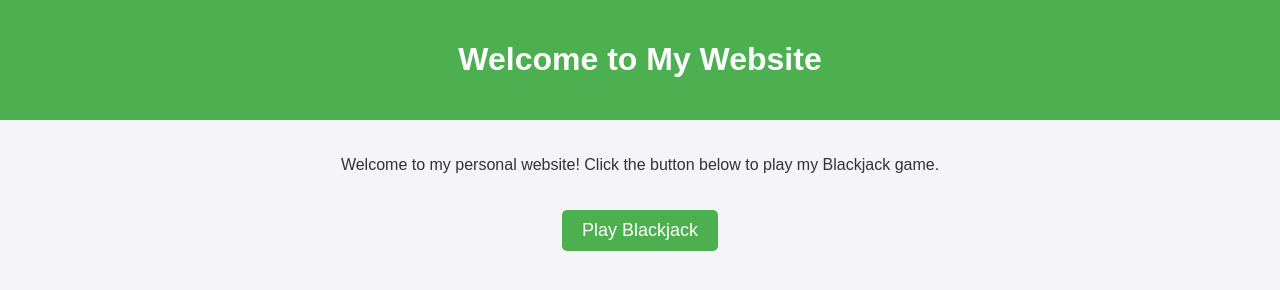
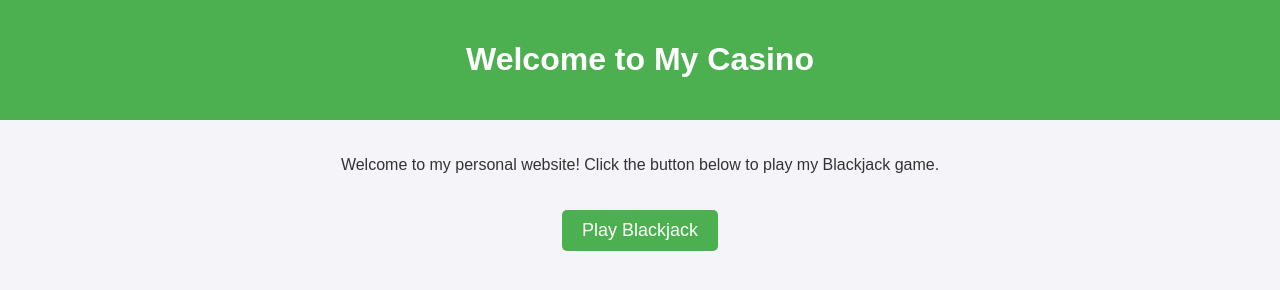
Before and after one commit to William-is-black/blackjack-game, a plain HTML site: page index.html in a window 1280 px wide. Drawn offline with Linux system fonts and the light colour scheme.

Commit message:
Update index.html

```diff
--- a/index.html
+++ b/index.html
@@ -3,7 +3,7 @@
 <head>
     <meta charset="UTF-8">
     <meta name="viewport" content="width=device-width, initial-scale=1.0">
-    <title>My Web Homepage</title>
+    <title>William's Casino</title>
     <style>
         body {
             font-family: Arial, sans-serif;
@@ -42,7 +42,7 @@
 </head>
 <body>
     <header>
-        <h1>Welcome to My Website</h1>
+        <h1>Welcome to My Casino</h1>
     </header>
     <main>
         <p>Welcome to my personal website! Click the button below to play my Blackjack game.</p>
```
